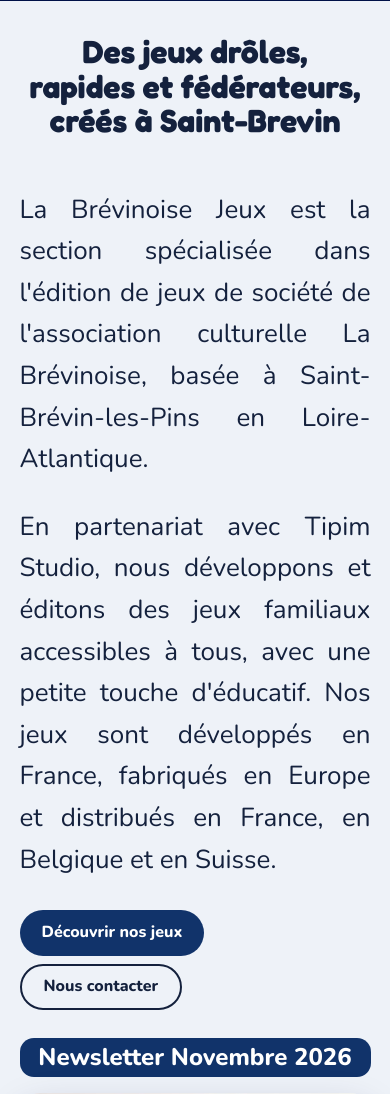
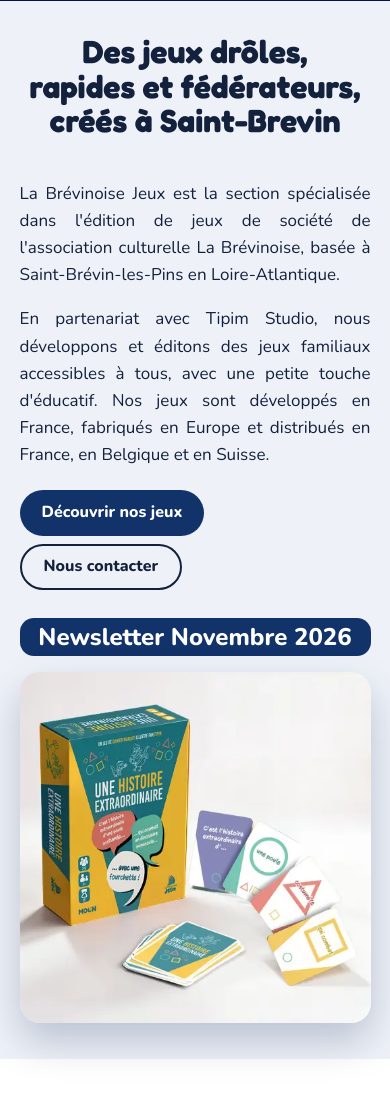
Before and after one commit to romain-riviere/labrevinoisejeux, a WordPress theme: template brevinoise/front-page.php in a window 390 px wide. Shown: the part 177-1271 px from the top of the page. Run offline with PHP 8.4 and a stand-in for WordPress, Linux system fonts and the light colour scheme; the site name, menu and one post (Sample post) are stand-ins, and other content is empty; some libraries are stand-ins or nearby versions.

Commit message:
reduced size of paragraph on mobile

```diff
--- a/brevinoise/style.css
+++ b/brevinoise/style.css
@@ -241,6 +241,9 @@ select:focus-visible,
 @media (max-width: 760px) {
   .hero .wrap {
     grid-template-columns: minmax(0, 1fr);
+  }
+  .hero p {
+    font-size: 17px;
   }
 }
 .btn {
```
